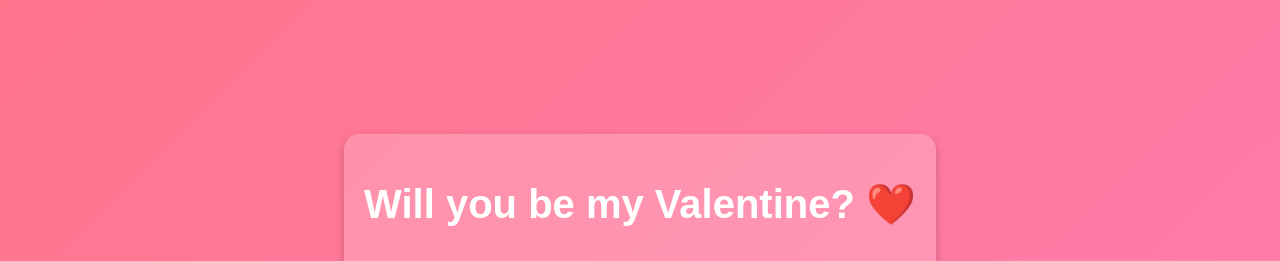
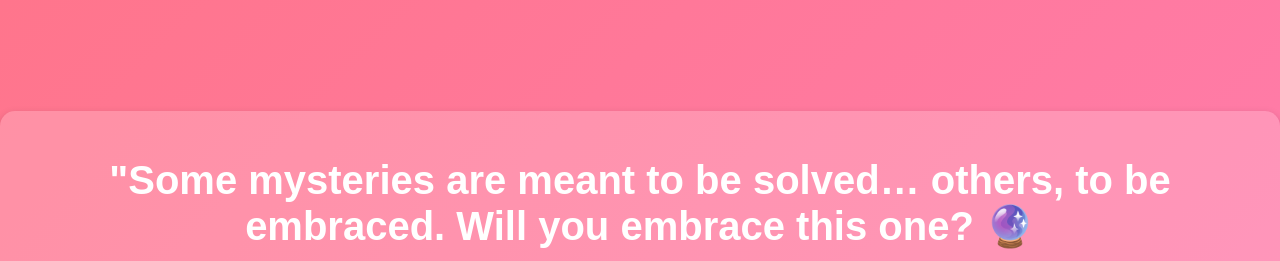
Before and after one commit to Nitin-repswal/abcdef, a plain HTML site: page index.html in a window 1280 px wide. Shown: the top 261 px of the page. Drawn offline with Linux system fonts and the light colour scheme.

Commit message:
Update index.html

```diff
--- a/index.html
+++ b/index.html
@@ -3,12 +3,12 @@
 <head>
     <meta charset="UTF-8">
     <meta name="viewport" content="width=device-width, initial-scale=1.0">
-    <title>Will You Be My Valentine?</title>
+    <title>???</title>
     <link rel="stylesheet" href="styles.css">
 </head>
 <body>
     <div class="container">
-        <h1>Will you be my Valentine? ❤️</h1>
+        <h1>"Some mysteries are meant to be solved… others, to be embraced. Will you embrace this one? 🔮</h1>
         <div class="buttons">
             <button class="yes-button" onclick="handleYesClick()">Yes</button>
             <button class="no-button" onclick="handleNoClick()">No</button>
```
